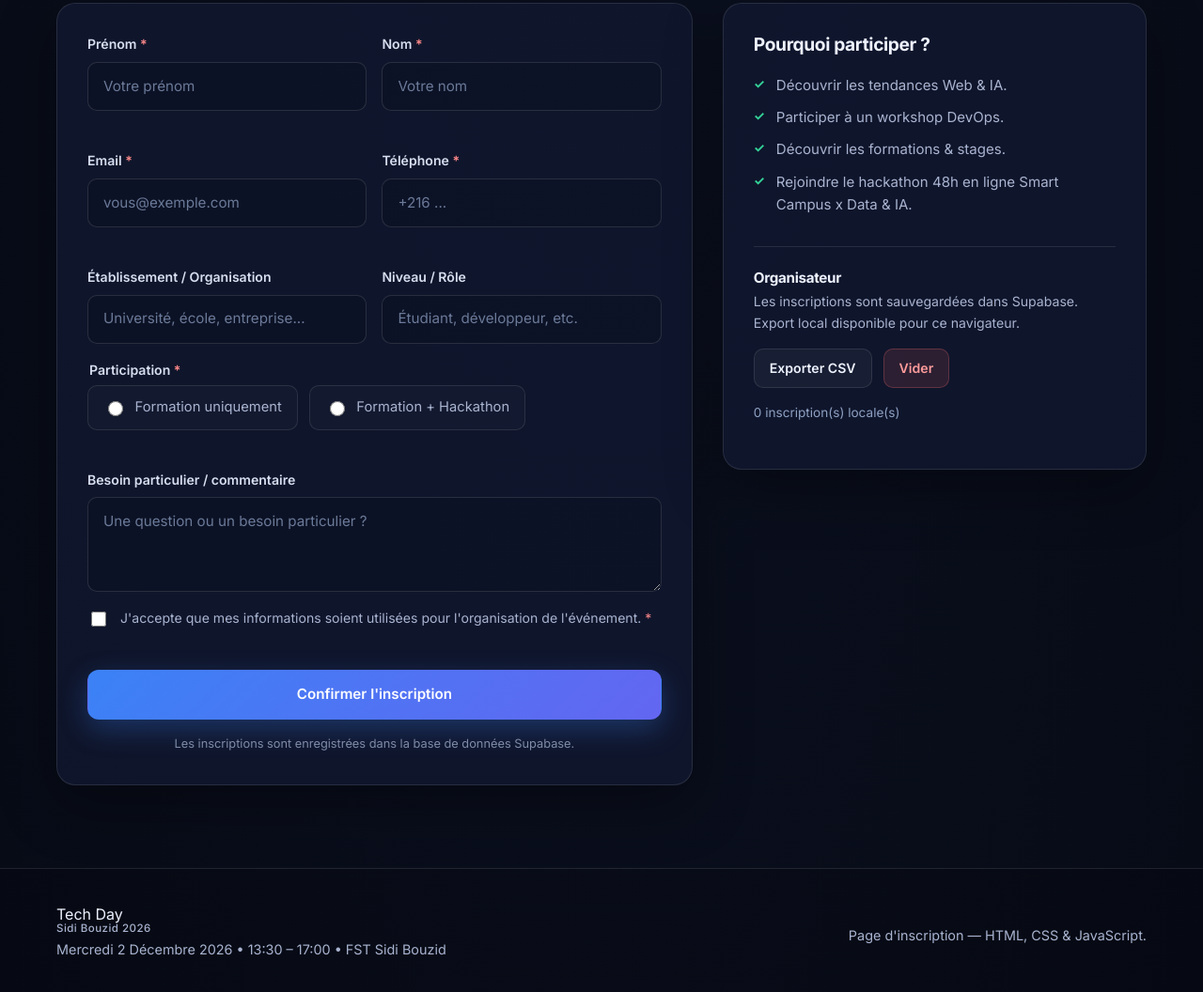
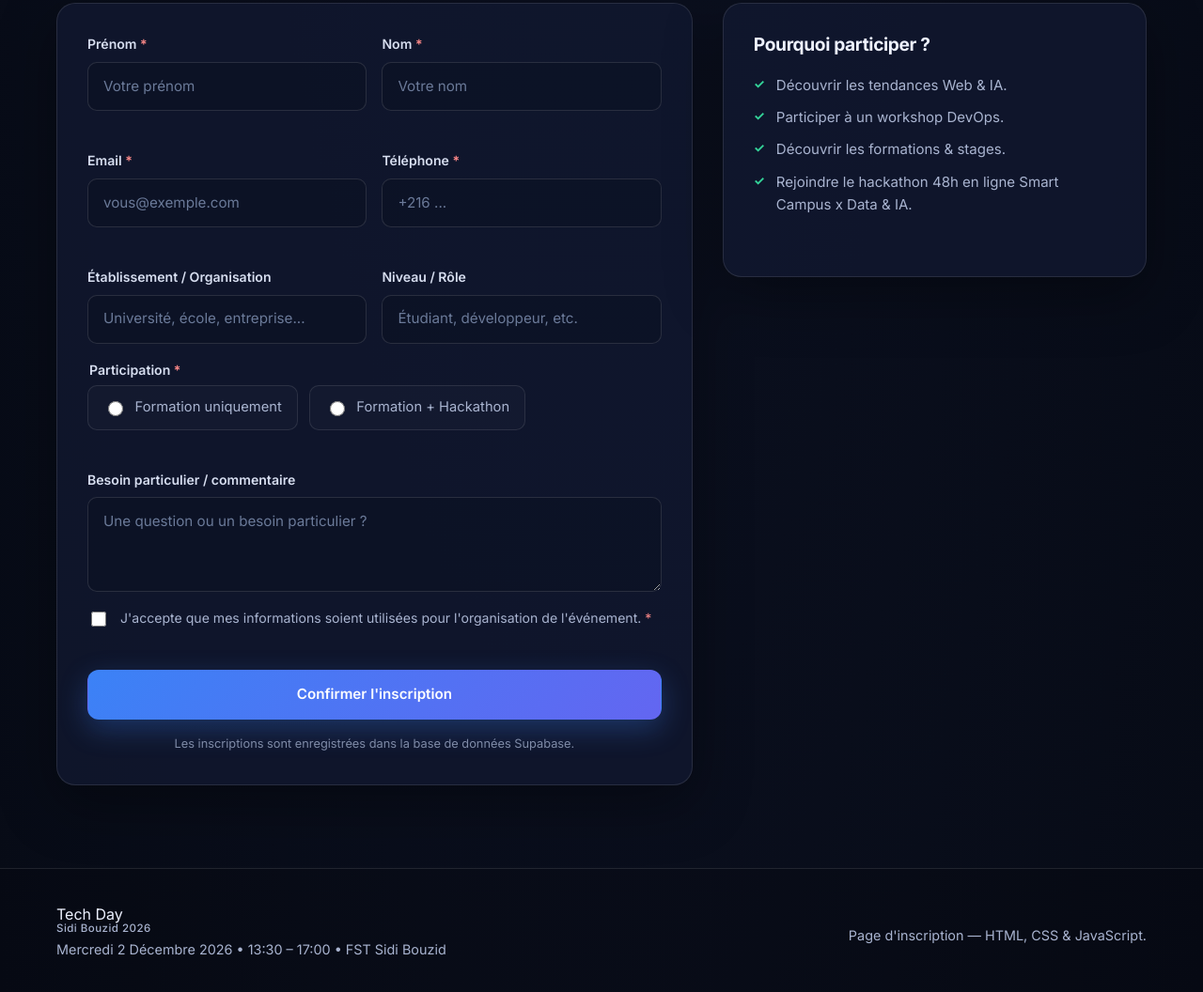
Before and after one commit to ahmed99952/tech-day-inscription, a plain HTML site: page index.html in a window 1280 px wide. Shown: the part 3813-4869 px from the top of the page at 94% size. Drawn offline with nearby package versions, Linux system fonts and the light colour scheme.

Commit message:
Remove organizer admin box

```diff
--- a/index.html
+++ b/index.html
@@ -270,15 +270,7 @@
               <li>Découvrir les formations &amp; stages.</li>
               <li>Rejoindre le hackathon 48h en ligne Smart Campus x Data &amp; IA.</li>
             </ul>
-            <div class="admin-box">
-              <h4>Organisateur</h4>
-              <p class="muted">Les inscriptions sont sauvegardées dans Supabase. Export local disponible pour ce navigateur.</p>
-              <div class="admin-actions">
-                <button type="button" class="btn btn-ghost btn-sm" id="exportCsv">Exporter CSV</button>
-                <button type="button" class="btn btn-danger btn-sm" id="clearRegistrations">Vider</button>
-              </div>
-              <p class="admin-count"><span id="registrationCount">0</span> inscription(s) locale(s)</p>
-            </div>
+
           </aside>
         </div>
       </div>
--- a/script.js
+++ b/script.js
@@ -21,7 +21,7 @@ function getRegistrations() {
   try { return JSON.parse(localStorage.getItem(STORAGE_KEY)) || []; } catch { return []; }
 }
 function saveRegistrations(items) { localStorage.setItem(STORAGE_KEY, JSON.stringify(items)); }
-function updateCount() { countEl.textContent = String(getRegistrations().length); }
+function updateCount() { if (countEl) countEl.textContent = String(getRegistrations().length); }
 
 function setError(name, message) {
   const el = document.querySelector(`[data-error-for="${name}"]`);
@@ -180,7 +180,7 @@ form.addEventListener("submit", async (e) => {
 
 newRegistrationBtn.addEventListener("click", resetView);
 
-exportBtn.addEventListener("click", () => {
+if (exportBtn) exportBtn.addEventListener("click", () => {
   const rows = getRegistrations();
   if (!rows.length) { alert("Aucune inscription locale à exporter."); return; }
   const headers = ["createdAt","firstName","lastName","email","phone","organization","role","participation","teamName","member1","member2","member3","notes"];
@@ -194,7 +194,7 @@ exportBtn.addEventListener("click", () => {
   URL.revokeObjectURL(url);
 });
 
-clearBtn.addEventListener("click", () => {
+if (clearBtn) clearBtn.addEventListener("click", () => {
   if (!getRegistrations().length) return;
   if (confirm("Supprimer les inscriptions enregistrées localement sur ce navigateur ?")) {
     localStorage.removeItem(STORAGE_KEY);
```
